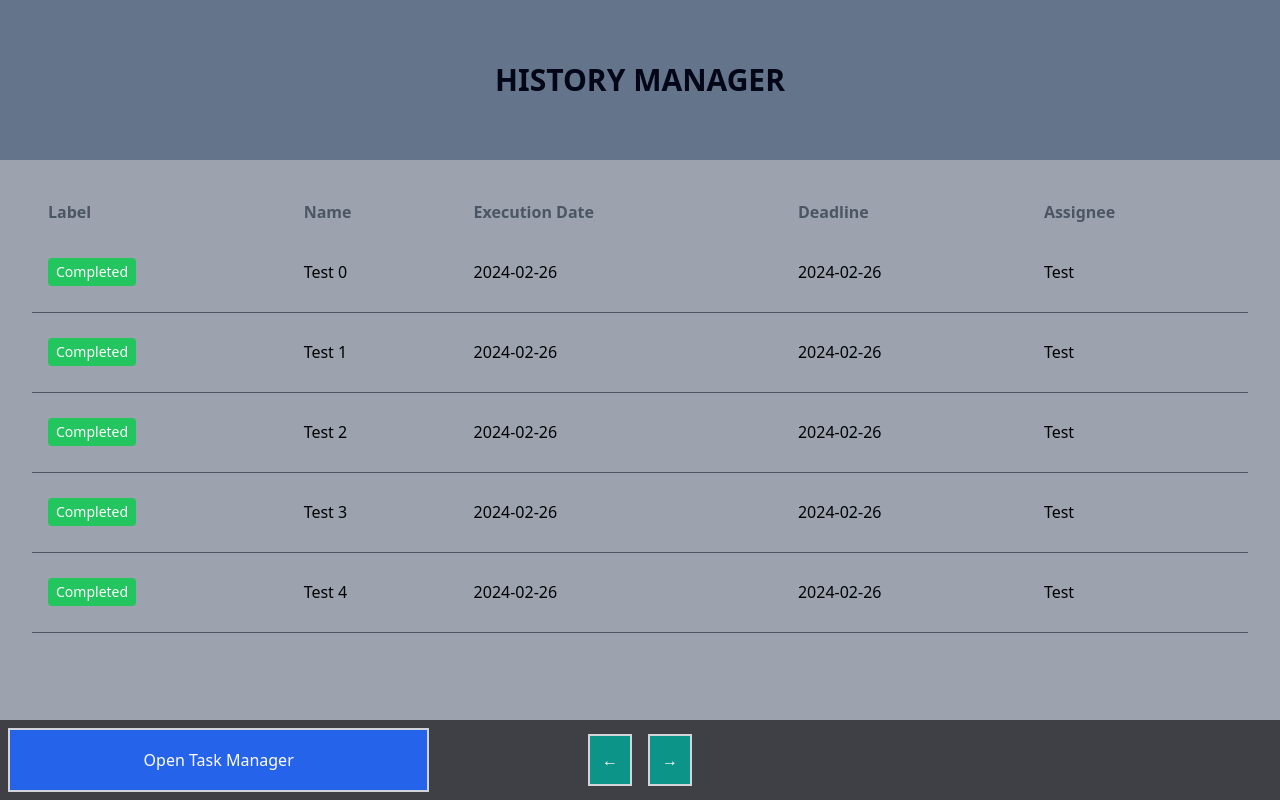
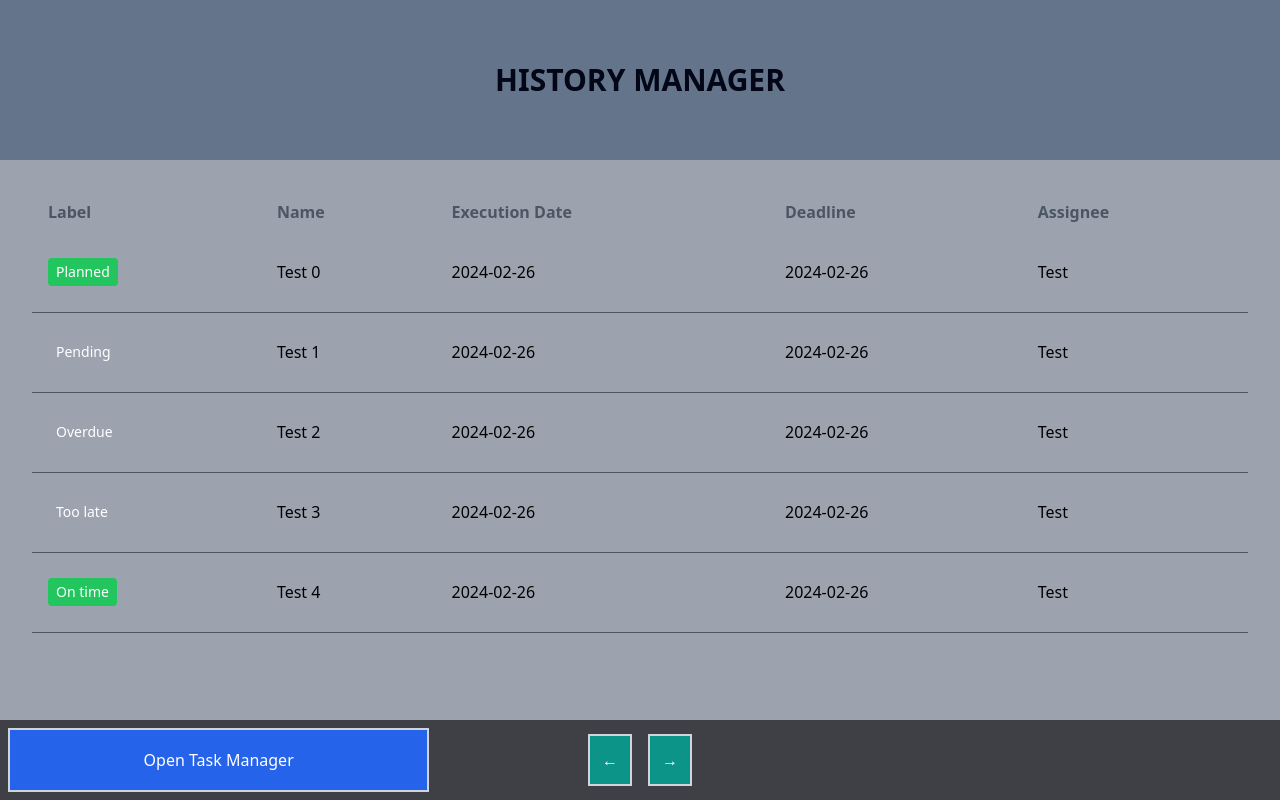
Before and after one commit to ikke6992/specops, a React (Vite) app in the folder frontend/: page /history in a window 1280 px wide. Built offline with nearby package versions, Linux system fonts and the light colour scheme.

Commit message:
Change status label color based on status type

```diff
--- a/frontend/src/components/common/log/LogData.tsx
+++ b/frontend/src/components/common/log/LogData.tsx
@@ -12,7 +12,7 @@ const LogData = ({ record }: PropsType) => {
   return (
     <tr className="border-b border-gray-600 h-20 max-h-20">
       <td className="px-4 py-2">
-        <LogLabel />
+        <LogLabel status={record.status} />
       </td>
       <td className="px-4 py-2">{record.name}</td>
       <td className="px-4 py-2">{getDateString(record.deadline)}</td>
--- a/frontend/src/components/common/log/LogLabel.tsx
+++ b/frontend/src/components/common/log/LogLabel.tsx
@@ -1,7 +1,27 @@
-const LogLabel = () => {
+import StatusType from "../../../models/record/StatusType";
+
+type PropsType = { status: StatusType };
+const LogLabel = ({ status }: PropsType) => {
+  const getColor = (status: StatusType) => {
+    switch (status) {
+      case "Planned":
+      case "On time":
+        return "green";
+      case "Pending":
+        return "yellow";
+      case "Overdue":
+      case "Too late":
+        return "red";
+    }
+  };
+
   return (
-    <span className="inline-block px-2 py-1 text-sm font-medium text-white bg-green-500 rounded">
-      Completed
+    <span
+      className={`inline-block px-2 py-1 text-sm font-medium text-white bg-${getColor(
+        status
+      )}-500 rounded`}
+    >
+      {status}
     </span>
   );
 };
--- a/frontend/src/contexts/HistoryContext.tsx
+++ b/frontend/src/contexts/HistoryContext.tsx
@@ -48,7 +48,6 @@ export const HistoryProvider: ProviderType = ({ children }) => {
   };
 
   const getRecords = () => {
-    console.log(pointer);
     return records.slice(pointer, pointer + size);
   };
 
--- a/frontend/src/models/record/RecordResponse.ts
+++ b/frontend/src/models/record/RecordResponse.ts
@@ -1,6 +1,8 @@
+import StatusType from "./StatusType";
+
 export default interface RecordResponse {
   id: number;
-  status: "Planned" | "Pending" | "Overdue" | "On time" | "Too late";
+  status: StatusType;
   name: string;
   executionDate: Date;
   deadline: Date;
--- /dev/null
+++ b/frontend/src/models/record/StatusType.ts
@@ -0,0 +1,3 @@
+type StatusType = "Planned" | "Pending" | "Overdue" | "On time" | "Too late";
+
+export default StatusType;
--- a/frontend/src/services/getAllRecords.ts
+++ b/frontend/src/services/getAllRecords.ts
@@ -27,7 +27,7 @@ const getAllRecords: () => RecordResponse[] = () => {
     },
     {
       id: 1,
-      status: "Planned",
+      status: "Pending",
       name: "Test 1",
       executionDate: new Date(),
       deadline: new Date(),
@@ -35,7 +35,7 @@ const getAllRecords: () => RecordResponse[] = () => {
     },
     {
       id: 2,
-      status: "Planned",
+      status: "Overdue",
       name: "Test 2",
       executionDate: new Date(),
       deadline: new Date(),
@@ -43,7 +43,7 @@ const getAllRecords: () => RecordResponse[] = () => {
     },
     {
       id: 3,
-      status: "Planned",
+      status: "Too late",
       name: "Test 3",
       executionDate: new Date(),
       deadline: new Date(),
@@ -51,7 +51,7 @@ const getAllRecords: () => RecordResponse[] = () => {
     },
     {
       id: 4,
-      status: "Planned",
+      status: "On time",
       name: "Test 4",
       executionDate: new Date(),
       deadline: new Date(),
```
